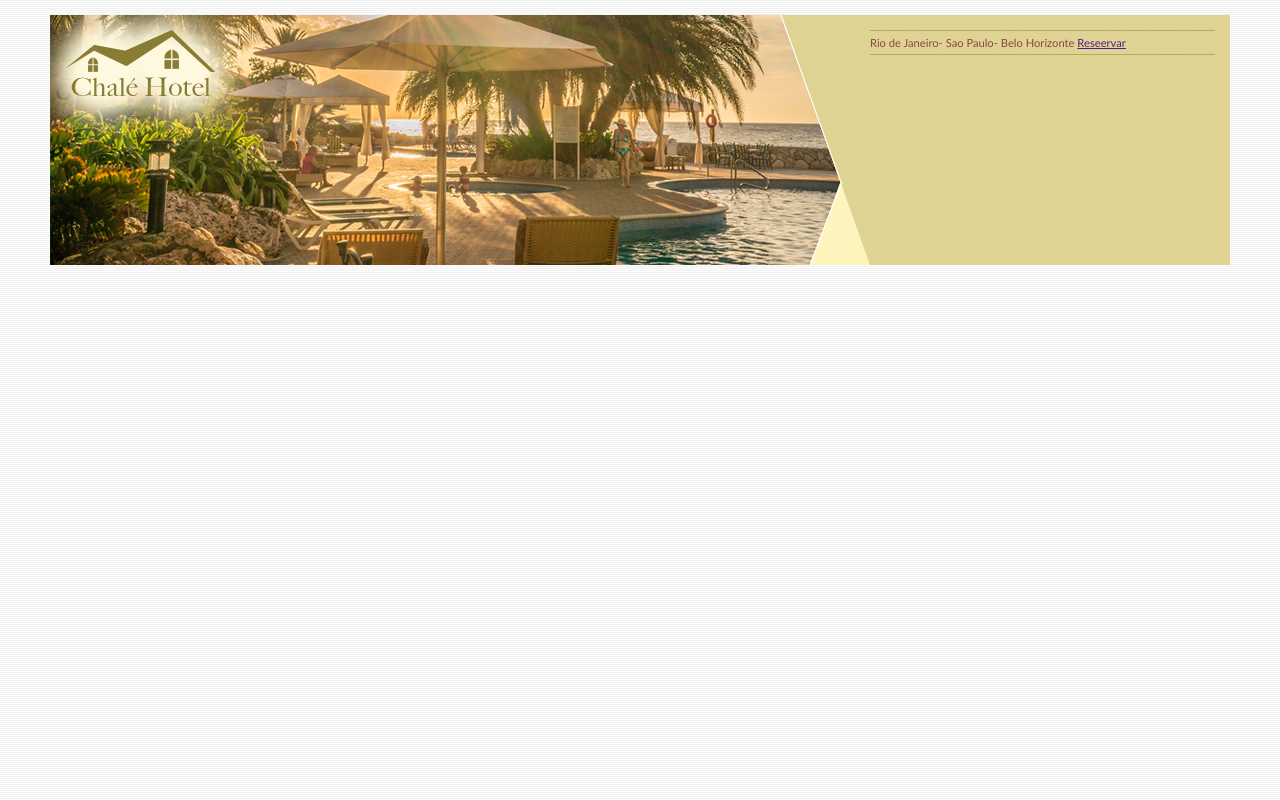
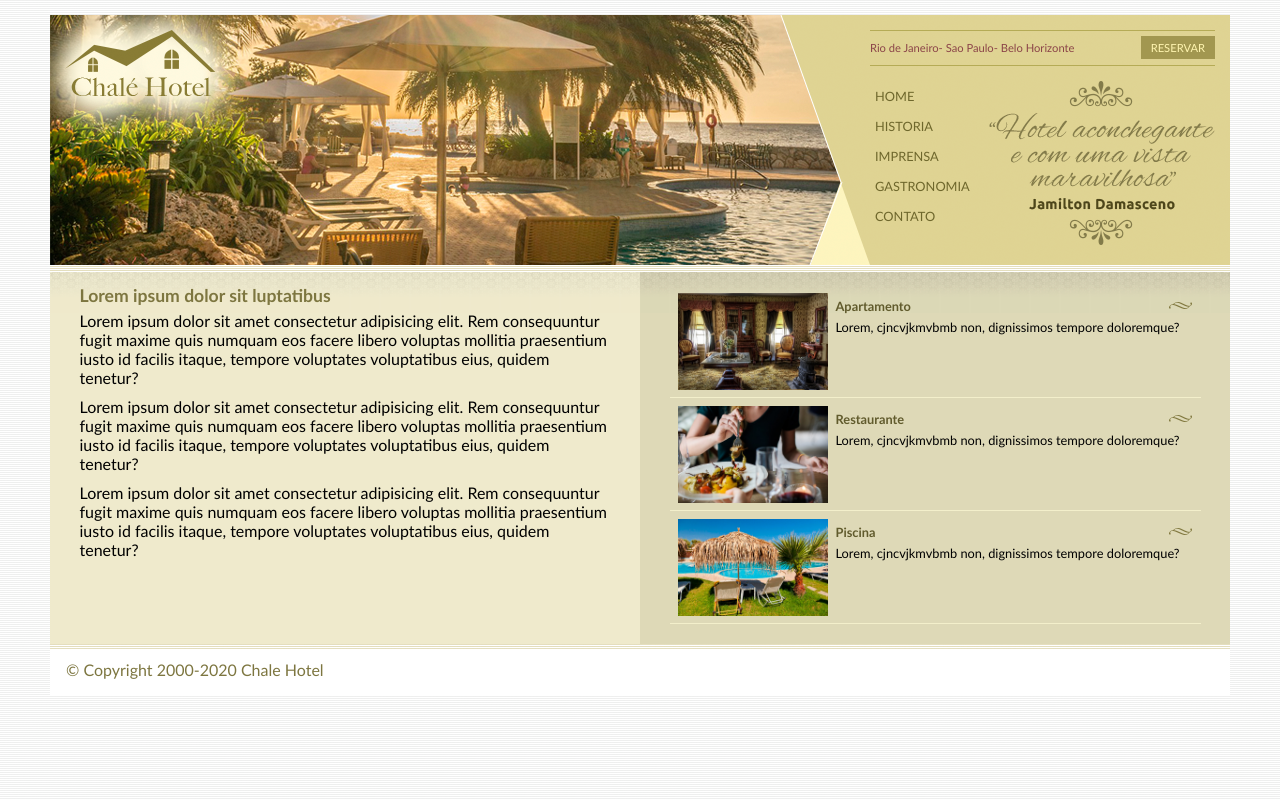
Before and after one commit to Jessika-souza/Chale-hotel, a plain HTML site: page index.html in a window 1280 px wide. Drawn offline with Linux system fonts and the light colour scheme.

Commit message:
Project done

```diff
--- a/css/estilo.css
+++ b/css/estilo.css
@@ -7,11 +7,10 @@ body {
     font-family: 'Trebuchet MS', 'Lucida Sans Unicode', 'Lucida Grande', 'Lucida Sans', Arial, sans-serif;
     background:#fff url(../Imagens/bg.png);
     margin: 15px;
-
 }
 
 #container {
-    background: #ede9cc;
+    background: #ede9cc url(../Imagens/bg-container.png) top center repeat-y;
     margin: 0 auto;
     min-width: 740px;
     max-width: 1180px;
@@ -67,9 +66,121 @@ body {
     padding-top: 5px;
     padding-bottom: 5px;
     font-size:0.7em;
-    color: #8b4448
+    color: #8b4448;
+}
 
-    ;
+#menu-locais .locais{
+    float: left;
+    line-height: 2.1em;
+}
 
+a{
+    text-decoration: none;
+}
 
+a.reserva {
+    text-transform: uppercase;
+    background: #a29750;
+    color: #fff5b0;
+    padding: 5px 10px;
+    float: right;
 }
+
+/*Barra de navegacao vertical*/
+#menu{
+    margin-top: 15px;s
+}
+
+ul{
+    list-style: none;
+}
+
+ul#navegacao{
+    float: left;
+}
+
+ul#navegacao a{
+    text-transform: uppercase;
+    font-size: 0.8em;
+    padding: 5px;
+    color:#6e672c;
+    line-height:30px;
+}
+
+ul#navegacao a:hover {
+    background: #fdf6be;
+}
+
+.depoimento{
+    width: 226px;
+    height: 164px;
+    float: right;
+}
+
+/* Area de conteudos*/
+#area-principal{
+    float: left;
+    width: 50%;
+    background:url(../Imagens/bg-area-principal.png) top left repeat-x;
+    padding: 15px 0px;
+}
+
+#area-lateral{
+    float: right;
+    width: 50%;
+    background:url(../Imagens/bg-area-lateral.png) top left repeat-x;
+    padding: 20px 0px;
+}
+
+.conteudo{
+    margin: 0 auto;
+    width:90%;
+}
+
+#rodape{
+    clear: both;
+    padding: 16px;
+    background: #fff url(../Imagens/bg-rodape.png) repeat-x top;
+    color: #7d7640;
+}
+
+/* Formatacao de textos*/
+h2{
+    color:#7d7640;
+    font-size: 1.1em;
+    padding: 5px 0px;
+}
+
+p{
+    font-size: 1em;
+    margin-bottom: 10px;
+}
+
+/*formatacoes da area lateral*/
+#beneficios li{
+    padding: 8px;
+    border-bottom: 1px solid #f3efcb;
+    height: 6em;
+}
+
+#beneficios li a img{
+    float: left;
+    margin-right: 8px;
+}
+
+#beneficios li a {
+    color:#000;
+    font-size: 0.8em;
+}
+
+#beneficios li a h3{
+    font-size: 1em;
+    color: #615b2d;
+    padding: 5px 0;
+    background: url(../Imagens/ornamento.png) no-repeat center right;
+}
+
+#beneficios li:hover{
+    background: #f6f3d6;
+    cursor: pointer;
+}
--- a/index.html
+++ b/index.html
@@ -18,28 +18,94 @@
             </h1>
          </div>
 
-         <div id="area-menu">
+         <div id="area-menu"> <!--inicio menu-->
             <div id="conteudo-menu">
+
                 <div id="menu-locais">
                     <span class="locais" >
                         Rio de Janeiro- Sao Paulo- Belo Horizonte
                     </span>
                     <a class="reserva" href="">Reservar</a>
+                    <div style="clear: both;"></div>
                 </div>
+
+                <div id="menu">
+                <ul id="navegacao">
+                    <li><a href="">Home</a></li>
+                    <li><a href="">Historia</a></li>
+                    <li><a href="">Imprensa</a></li>
+                    <li><a href="">Gastronomia</a></li>
+                    <li><a href="">Contato</a></li>
+                </ul>
+
+                <img class="depoimento" src="imagens/depoimento.png">
+
+                </div>
+
+
             </div>
-         </div>
-         <div id="area-menu">
-            <div id="conteudo-menu">
-                <div id="menu-locais">
-                    <span class="locais" >
-                        Rio de Janeiro- Sao Paulo- Belo Horizonte
-                    </span>
-                    <a class="reserva" href="">Reseervar</a>
-                </div>
+
+         </div><!--fim menu-->
+        </div><!--fim topo-->
+
+        <div id="area-principal">
+            <div class="conteudo">
+              <h2>
+                Lorem ipsum dolor sit luptatibus
+            </h2>
+
+               <p>Lorem ipsum dolor sit amet consectetur adipisicing elit. Rem consequuntur fugit maxime quis numquam eos facere libero voluptas mollitia praesentium iusto id facilis itaque,
+                 tempore voluptates voluptatibus eius, quidem tenetur?
+               </p>
+
+               <p>Lorem ipsum dolor sit amet consectetur adipisicing elit. Rem consequuntur fugit maxime quis numquam eos facere libero voluptas mollitia praesentium iusto id facilis itaque,
+                   tempore voluptates voluptatibus eius, quidem tenetur?
+               </p>
+
+               <p>Lorem ipsum dolor sit amet consectetur adipisicing elit. Rem consequuntur fugit maxime quis numquam eos facere libero voluptas mollitia praesentium iusto id facilis itaque,
+                     tempore voluptates voluptatibus eius, quidem tenetur?
+               </p>
             </div>
-         </div>
+        </div>
 
-        </div><!--fim topo-->
+        <div id="area-lateral">
+            <div class="conteudo">
+
+                <ul id="beneficios">
+                    <li>
+                        <a href="">
+                        <img src="./Imagens/apartamento.jpg" width="150px" alt="Apartamento">
+                        <h3>Apartamento</h3>
+                        <p>Lorem, cjncvjkmvbmb non, dignissimos tempore doloremque?</p>
+                        </a>
+                    </li>
+
+                    <li>
+                        <a href="">
+                        <img src="./Imagens/restaurante.jpg" width="150px" alt="Restaurante">
+                        <h3>Restaurante</h3>
+                        <p>Lorem, cjncvjkmvbmb non, dignissimos tempore doloremque?</p>
+                        </a>
+                    </li>
+
+                    <li>
+                        <a href="">
+                        <img src="./Imagens/piscina.jpg" width="150px" alt="Piscina">
+                        <h3>Piscina</h3>
+                        <p>Lorem, cjncvjkmvbmb non, dignissimos tempore doloremque?</p>
+                        </a>
+                    </li>
+
+                </ul>
+            </div>
+        </div>
+
+        <div id="rodape">
+            <span>
+                &copy; Copyright 2000-2020 Chale Hotel
+            </span>
+        </div>
+
     </div><!--fim container-->
 
 </body>
```
